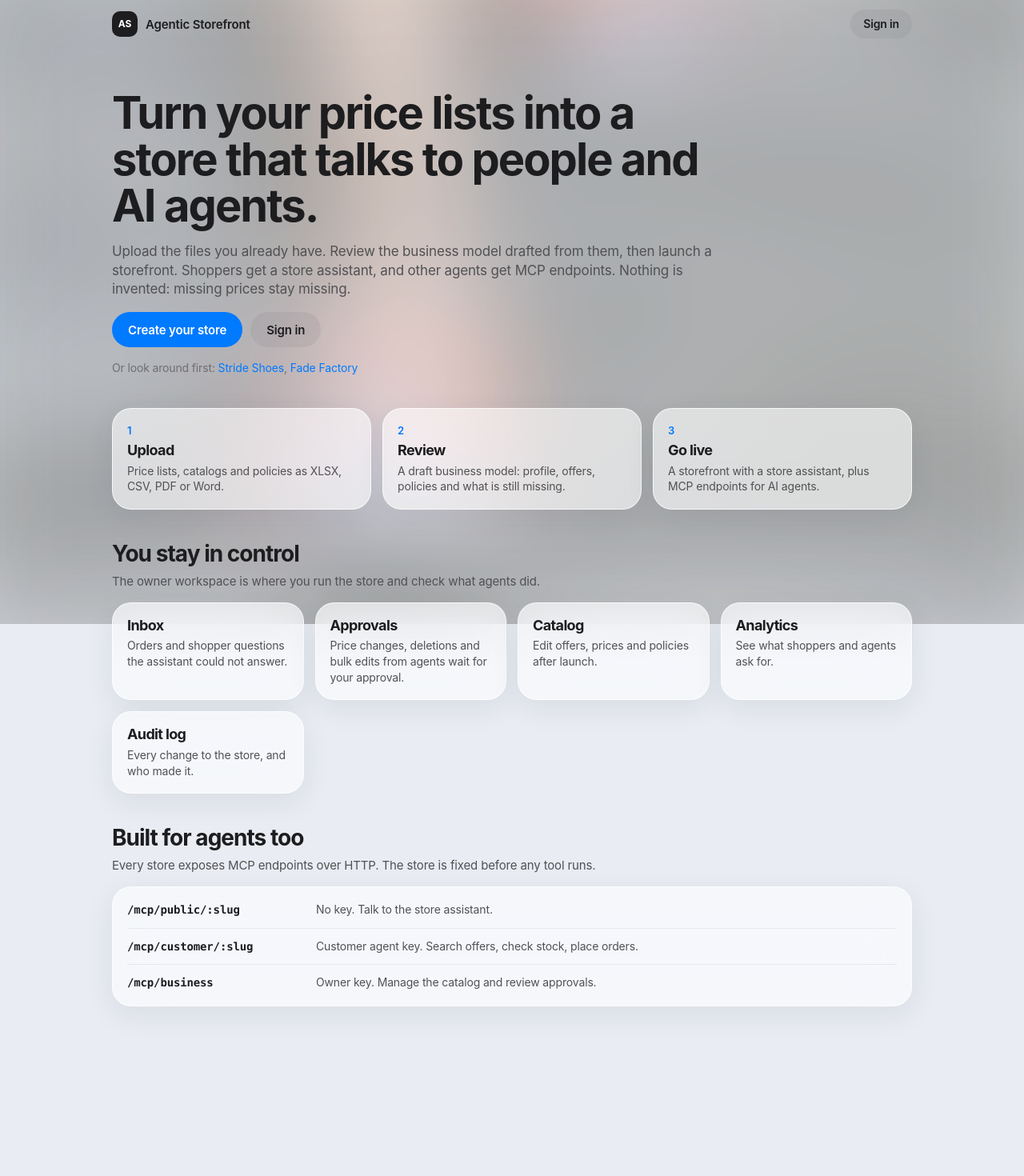
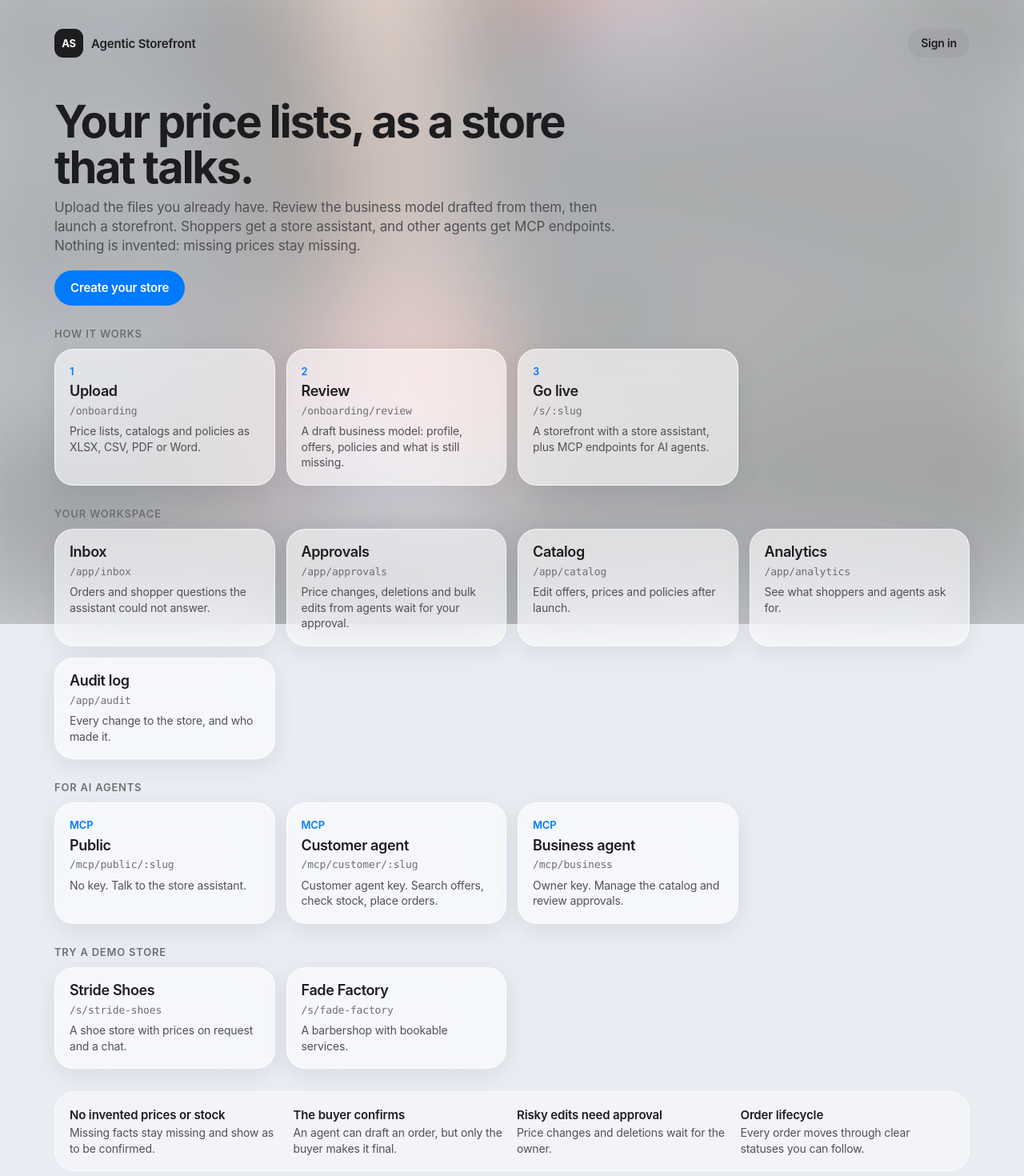
Before and after one commit to zhakhongirk/DigitUP, a Next.js app: page / in a window 1280 px wide. Shown: the part 20-1490 px from the top of the page at 80% size. Before the commit the page ends 1350 px from the top, so only its background shows below. Built offline with nearby package versions, Linux system fonts and the light colour scheme; no server answers.

Commit message:
Redesign the landing, launch and sign-in pages

```diff
--- a/app/landing.css
+++ b/app/landing.css
@@ -2,10 +2,10 @@
   position: relative;
   display: flex;
   flex-direction: column;
-  gap: 40px;
-  max-width: 1040px;
+  gap: 28px;
+  max-width: 1200px;
   margin: 0 auto;
-  padding: 32px 20px 72px;
+  padding: 56px 28px 64px;
 }
 
 .lp-top {
@@ -20,24 +20,26 @@
   align-items: center;
   gap: 10px;
   color: var(--text);
+  font-size: 15px;
   font-weight: 600;
   text-decoration: none;
 }
 
 .ln-logo:hover {
   color: var(--text);
+  text-decoration: none;
 }
 
 .ln-logo-mark {
   display: flex;
   align-items: center;
   justify-content: center;
-  width: 32px;
-  height: 32px;
-  border-radius: 10px;
+  width: 36px;
+  height: 36px;
+  border-radius: 11px;
   background: var(--text);
   color: #fff;
-  font-size: 12px;
+  font-size: 13px;
   font-weight: 700;
 }
 
@@ -45,14 +47,15 @@
   display: flex;
   flex-direction: column;
   align-items: flex-start;
-  gap: 16px;
-  max-width: 760px;
+  gap: 10px;
+  max-width: 720px;
   padding-top: 24px;
 }
 
 .lp-hero h1 {
-  font-size: clamp(32px, 7vw, 56px);
-  line-height: 1.04;
+  font-size: clamp(36px, 7vw, 56px);
+  line-height: 1.02;
+  letter-spacing: -0.04em;
   overflow-wrap: break-word;
 }
 
@@ -65,17 +68,27 @@
   display: flex;
   flex-wrap: wrap;
   gap: 10px;
+  margin-top: 8px;
 }
 
-.lp-hero .lp-demos {
-  font-size: 14px;
-  color: var(--text-3);
+.lp-group {
+  display: flex;
+  flex-direction: column;
+  gap: 12px;
 }
 
-.lp-steps,
+.lp-label {
+  margin: 0;
+  color: var(--text-3);
+  font-size: 13px;
+  font-weight: 600;
+  letter-spacing: 0.06em;
+  text-transform: uppercase;
+}
+
 .lp-grid {
   display: grid;
-  grid-template-columns: repeat(auto-fit, minmax(min(100%, 220px), 1fr));
+  grid-template-columns: repeat(auto-fill, minmax(min(100%, 260px), 1fr));
   gap: 14px;
 }
 
@@ -85,16 +98,27 @@
   gap: 6px;
   padding: 18px;
   border-radius: 24px;
+  background: rgba(255, 255, 255, 0.6);
+  box-shadow: 0 8px 28px rgba(30, 40, 60, 0.08);
+  color: var(--text);
 }
 
-.lp-card h2,
 .lp-card h3 {
   font-size: 18px;
+  font-weight: 600;
+  letter-spacing: -0.02em;
 }
 
 .lp-card p {
+  margin: 0;
   color: var(--text-2);
   font-size: 14px;
+}
+
+.lp-card-link:hover {
+  background: rgba(255, 255, 255, 0.78);
+  color: var(--text);
+  text-decoration: none;
 }
 
 .lp-num {
@@ -103,62 +127,41 @@
   font-weight: 600;
 }
 
-.lp-block {
+.lp-route {
+  color: var(--text-3);
+  font-family: var(--mono);
+  font-size: 13px;
+  overflow-wrap: anywhere;
+}
+
+.lp-principles {
+  display: grid;
+  grid-template-columns: repeat(auto-fill, minmax(min(100%, 240px), 1fr));
+  gap: 12px;
+  padding: 18px;
+  border: 1px solid rgba(255, 255, 255, 0.7);
+  border-radius: 26px;
+  background: rgba(255, 255, 255, 0.45);
+}
+
+.lp-principles div {
   display: flex;
   flex-direction: column;
-  gap: 8px;
+  gap: 2px;
 }
 
-.lp-block > h2 {
-  font-size: 28px;
-}
-
-.lp-lead {
-  margin-bottom: 8px;
-  color: var(--text-2);
-}
-
-.lp-endpoints {
-  display: flex;
-  flex-direction: column;
-  margin: 0;
-  padding: 6px 18px;
-  border-radius: 24px;
-  list-style: none;
-}
-
-.lp-endpoints li {
-  display: flex;
-  flex-wrap: wrap;
-  align-items: baseline;
-  gap: 4px 16px;
-  padding: 12px 0;
-  border-bottom: 1px solid var(--hairline-soft);
-}
-
-.lp-endpoints li:last-child {
-  border-bottom: 0;
-}
-
-.lp-endpoints code {
-  flex: 0 0 220px;
-  font-family: ui-monospace, "SF Mono", Menlo, monospace;
-  font-size: 14px;
+.lp-principles b {
   font-weight: 600;
 }
 
-.lp-endpoints span {
-  flex: 1 1 240px;
+.lp-principles p {
+  margin: 0;
   color: var(--text-2);
   font-size: 14px;
 }
 
 @media (max-width: 600px) {
   .lp-root {
-    gap: 32px;
-  }
-
-  .lp-endpoints code {
-    flex-basis: 100%;
+    padding: 28px 16px 48px;
   }
 }
--- a/app/onboarding/done/key-panel.tsx
+++ b/app/onboarding/done/key-panel.tsx
@@ -28,7 +28,7 @@ export function KeyPanel({
 
   return (
     <div className="ob-connect-steps">
-      <b>Talk to the store, no key needed</b>
+      <b>1. Talk to the store, no key needed</b>
       <span className="ob-hint">
         The public endpoint has one tool, talk_to_store, that passes messages to your store
         assistant.
@@ -38,7 +38,7 @@ export function KeyPanel({
         <CopyButton text={publicConfig} label="Copy config" />
       </div>
 
-      <b>Or give an agent direct catalog tools</b>
+      <b>2. Or give an agent direct catalog tools</b>
       <span className="ob-hint">
         Create a customer-agent key. It is shown once; only its hash is stored.
       </span>
--- a/app/onboarding/review/page.tsx
+++ b/app/onboarding/review/page.tsx
@@ -30,7 +30,7 @@ export default async function ReviewPage() {
   const files = sources.filter((s) => s.kind !== "note").length;
 
   return (
-    <main className="ob-root ob-root-wide">
+    <main className="ob-root ob-root-review">
       <OnboardingHeader step={2} />
       <div className="ob-intro">
         <span className="ob-kicker">
--- a/app/page.tsx
+++ b/app/page.tsx
@@ -2,23 +2,54 @@ import Link from "next/link";
 import "./landing.css";
 
 const STEPS = [
-  ["1", "Upload", "Price lists, catalogs and policies as XLSX, CSV, PDF or Word."],
-  ["2", "Review", "A draft business model: profile, offers, policies and what is still missing."],
-  ["3", "Go live", "A storefront with a store assistant, plus MCP endpoints for AI agents."],
+  ["1", "Upload", "/onboarding", "Price lists, catalogs and policies as XLSX, CSV, PDF or Word."],
+  [
+    "2",
+    "Review",
+    "/onboarding/review",
+    "A draft business model: profile, offers, policies and what is still missing.",
+  ],
+  [
+    "3",
+    "Go live",
+    "/s/:slug",
+    "A storefront with a store assistant, plus MCP endpoints for AI agents.",
+  ],
 ] as const;
 
 const WORKSPACE = [
-  ["Inbox", "Orders and shopper questions the assistant could not answer."],
-  ["Approvals", "Price changes, deletions and bulk edits from agents wait for your approval."],
-  ["Catalog", "Edit offers, prices and policies after launch."],
-  ["Analytics", "See what shoppers and agents ask for."],
-  ["Audit log", "Every change to the store, and who made it."],
+  ["Inbox", "/app/inbox", "Orders and shopper questions the assistant could not answer."],
+  [
+    "Approvals",
+    "/app/approvals",
+    "Price changes, deletions and bulk edits from agents wait for your approval.",
+  ],
+  ["Catalog", "/app/catalog", "Edit offers, prices and policies after launch."],
+  ["Analytics", "/app/analytics", "See what shoppers and agents ask for."],
+  ["Audit log", "/app/audit", "Every change to the store, and who made it."],
 ] as const;
 
 const ENDPOINTS = [
-  ["/mcp/public/:slug", "No key. Talk to the store assistant."],
-  ["/mcp/customer/:slug", "Customer agent key. Search offers, check stock, place orders."],
-  ["/mcp/business", "Owner key. Manage the catalog and review approvals."],
+  ["MCP", "Public", "/mcp/public/:slug", "No key. Talk to the store assistant."],
+  [
+    "MCP",
+    "Customer agent",
+    "/mcp/customer/:slug",
+    "Customer agent key. Search offers, check stock, place orders.",
+  ],
+  ["MCP", "Business agent", "/mcp/business", "Owner key. Manage the catalog and review approvals."],
+] as const;
+
+const DEMOS = [
+  ["Stride Shoes", "/s/stride-shoes", "A shoe store with prices on request and a chat."],
+  ["Fade Factory", "/s/fade-factory", "A barbershop with bookable services."],
+] as const;
+
+const PRINCIPLES = [
+  ["No invented prices or stock", "Missing facts stay missing and show as to be confirmed."],
+  ["The buyer confirms", "An agent can draft an order, but only the buyer makes it final."],
+  ["Risky edits need approval", "Price changes and deletions wait for the owner."],
+  ["Order lifecycle", "Every order moves through clear statuses you can follow."],
 ] as const;
 
 export default function HomePage() {
@@ -37,7 +68,7 @@ export default function HomePage() {
       </header>
 
       <section className="lp-hero">
-        <h1>Turn your price lists into a store that talks to people and AI agents.</h1>
+        <h1>Your price lists, as a store that talks.</h1>
         <p>
           Upload the files you already have. Review the business model drafted from them, then
           launch a storefront. Shoppers get a store assistant, and other agents get MCP endpoints.
@@ -47,55 +78,78 @@ export default function HomePage() {
           <Link href="/onboarding" className="btn">
             Create your store
           </Link>
-          <Link href="/signin" className="btn btn-secondary">
-            Sign in
-          </Link>
         </div>
-        <p className="lp-demos">
-          Or look around first: <Link href="/s/stride-shoes">Stride Shoes</Link>
-          {", "}
-          <Link href="/s/fade-factory">Fade Factory</Link>
-        </p>
       </section>
 
-      <section className="lp-steps" aria-label="How it works">
-        {STEPS.map(([n, title, text]) => (
-          <div key={n} className="lp-card glass">
-            <span className="lp-num">{n}</span>
-            <h2>{title}</h2>
-            <p>{text}</p>
-          </div>
-        ))}
-      </section>
-
-      <section className="lp-block">
-        <h2>You stay in control</h2>
-        <p className="lp-lead">
-          The owner workspace is where you run the store and check what agents did.
-        </p>
+      <section className="lp-group" aria-labelledby="lp-how">
+        <h2 id="lp-how" className="lp-label">
+          How it works
+        </h2>
         <div className="lp-grid">
-          {WORKSPACE.map(([title, text]) => (
-            <div key={title} className="lp-card glass">
+          {STEPS.map(([n, title, route, text]) => (
+            <div key={n} className="lp-card glass">
+              <span className="lp-num">{n}</span>
               <h3>{title}</h3>
+              <code className="lp-route">{route}</code>
               <p>{text}</p>
             </div>
           ))}
         </div>
       </section>
 
-      <section className="lp-block">
-        <h2>Built for agents too</h2>
-        <p className="lp-lead">
-          Every store exposes MCP endpoints over HTTP. The store is fixed before any tool runs.
-        </p>
-        <ul className="lp-endpoints glass">
-          {ENDPOINTS.map(([path, text]) => (
-            <li key={path}>
-              <code>{path}</code>
-              <span>{text}</span>
-            </li>
+      <section className="lp-group" aria-labelledby="lp-workspace">
+        <h2 id="lp-workspace" className="lp-label">
+          Your workspace
+        </h2>
+        <div className="lp-grid">
+          {WORKSPACE.map(([title, route, text]) => (
+            <div key={title} className="lp-card glass">
+              <h3>{title}</h3>
+              <code className="lp-route">{route}</code>
+              <p>{text}</p>
+            </div>
           ))}
-        </ul>
+        </div>
+      </section>
+
+      <section className="lp-group" aria-labelledby="lp-agents">
+        <h2 id="lp-agents" className="lp-label">
+          For AI agents
+        </h2>
+        <div className="lp-grid">
+          {ENDPOINTS.map(([kicker, title, route, text]) => (
+            <div key={route} className="lp-card glass">
+              <span className="lp-num">{kicker}</span>
+              <h3>{title}</h3>
+              <code className="lp-route">{route}</code>
+              <p>{text}</p>
+            </div>
+          ))}
+        </div>
+      </section>
+
+      <section className="lp-group" aria-labelledby="lp-demo">
+        <h2 id="lp-demo" className="lp-label">
+          Try a demo store
+        </h2>
+        <div className="lp-grid">
+          {DEMOS.map(([title, route, text]) => (
+            <Link key={route} href={route} className="lp-card lp-card-link glass">
+              <h3>{title}</h3>
+              <code className="lp-route">{route}</code>
+              <p>{text}</p>
+            </Link>
+          ))}
+        </div>
+      </section>
+
+      <section className="lp-principles" aria-label="Principles">
+        {PRINCIPLES.map(([title, text]) => (
+          <div key={title}>
+            <b>{title}</b>
+            <p>{text}</p>
+          </div>
+        ))}
       </section>
     </main>
   );
--- a/app/signin/page.tsx
+++ b/app/signin/page.tsx
@@ -10,7 +10,7 @@ type Props = { searchParams: Promise<Record<string, string | string[] | undefine
 export default async function SignInPage({ searchParams }: Props) {
   const next = (await searchParams).next;
   return (
-    <main className="ob-root" style={{ maxWidth: 460 }}>
+    <main className="ob-root ob-root-signin">
       <div className="ob-top">
         <Link href="/" className="ob-logo">
           <span className="ob-logo-mark" aria-hidden="true">
```
Also changed, not shown: app/onboarding/done/page.tsx (+19 -15 lines), app/onboarding/onboarding.css (+116 -21 lines).
